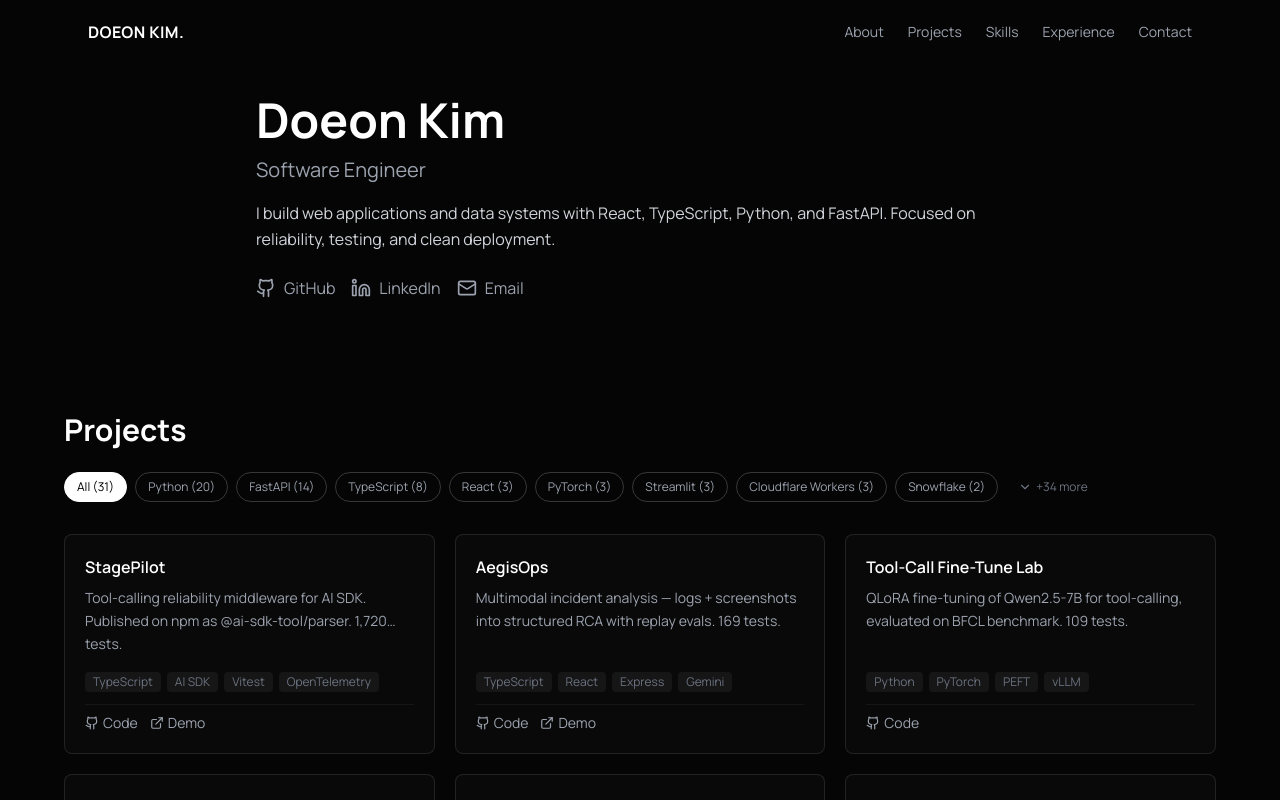
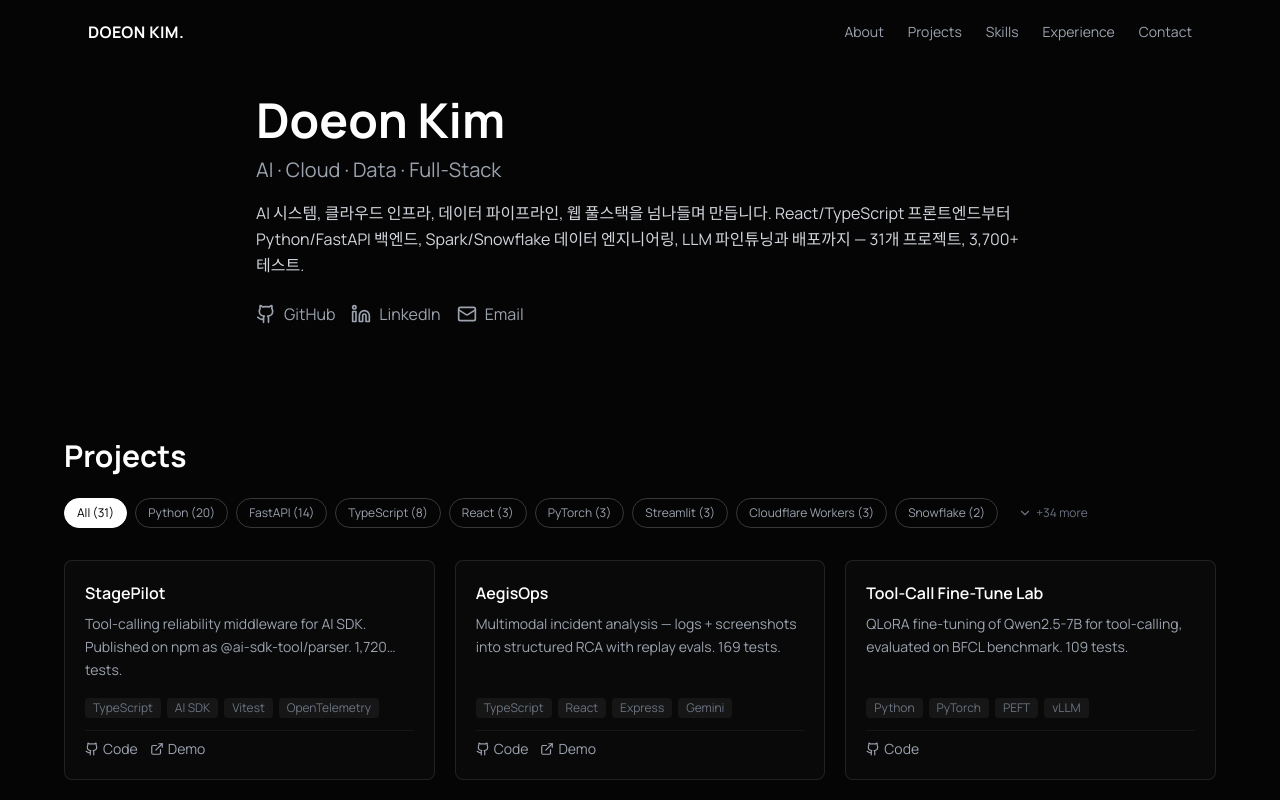
Before and after one commit to KIM3310/doeon-kim-portfolio, a React (Vite) app: page / in a window 1280 px wide. Shown: the top 800 px of the page. Built offline with nearby package versions, Linux system fonts and the light colour scheme.

Commit message:
update: profile title and intro — AI/Cloud/Data/Full-Stack

```diff
--- a/constants.ts
+++ b/constants.ts
@@ -2,11 +2,11 @@ import { Project, Experience, SkillCategory, Certification, Profile } from './ty
 
 export const PROFILE: Profile = {
   name: 'Doeon Kim',
-  title: 'Software Engineer',
+  title: 'AI · Cloud · Data · Full-Stack',
   email: 'ehdjs1351@gmail.com',
   github: 'https://github.com/KIM3310',
   linkedin: 'https://www.linkedin.com/in/doeon-kim-4742a2388',
-  intro: 'I build web applications and data systems with React, TypeScript, Python, and FastAPI. Focused on reliability, testing, and clean deployment.',
+  intro: 'AI 시스템, 클라우드 인프라, 데이터 파이프라인, 웹 풀스택을 넘나들며 만듭니다. React/TypeScript 프론트엔드부터 Python/FastAPI 백엔드, Spark/Snowflake 데이터 엔지니어링, LLM 파인튜닝과 배포까지 — 31개 프로젝트, 3,700+ 테스트.',
 };
 
 export const PROJECTS: Project[] = [
```
